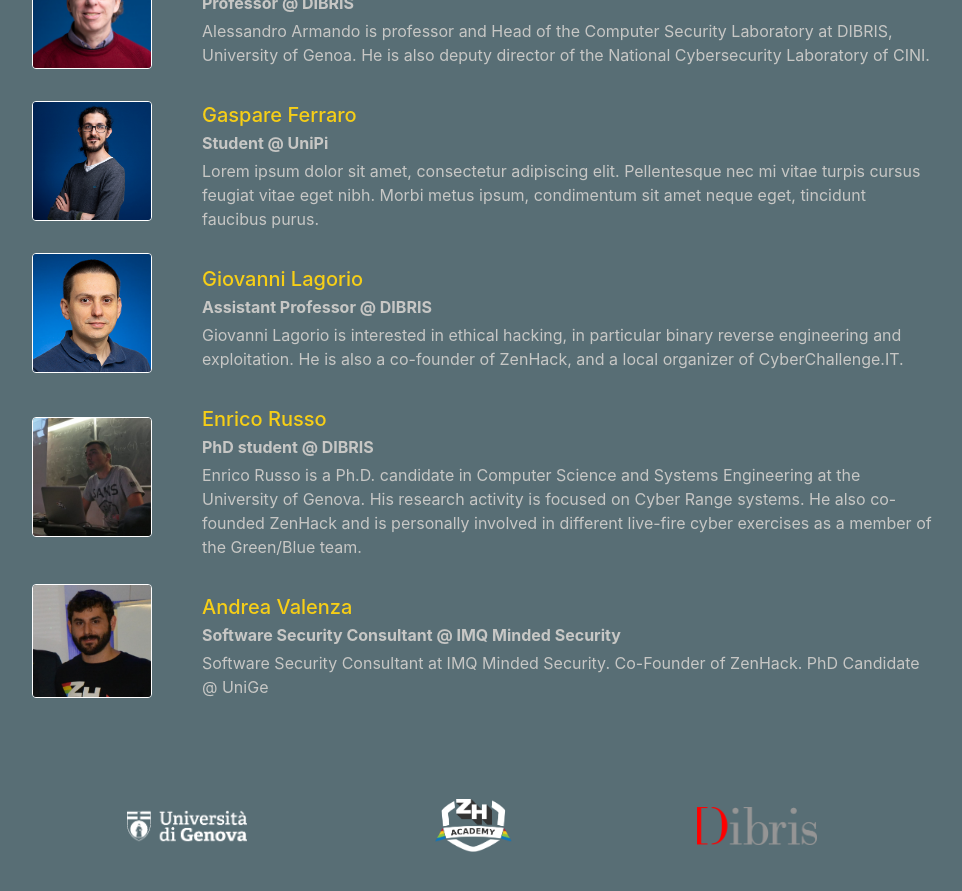
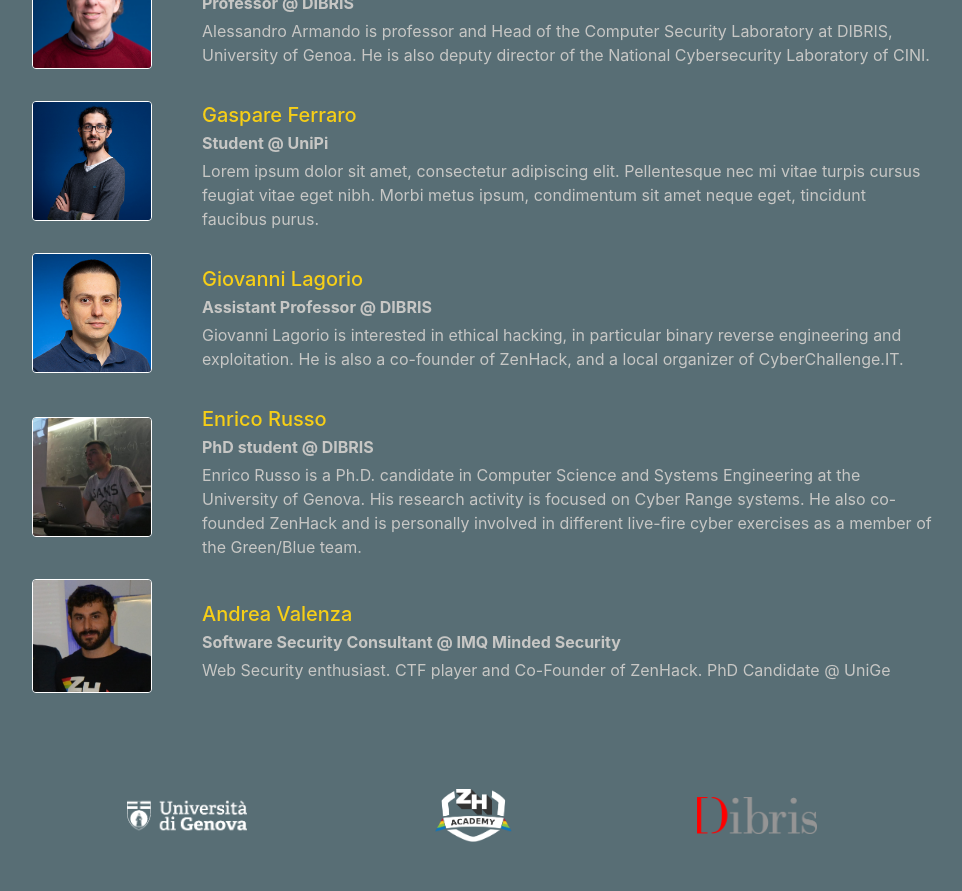
Before and after one commit to alessandroarmando/ZenHackAdemy, a Jekyll site: the page built from index.html, in a window 1280 px wide and 900 px high, scrolled down 1488 px. Shown: the top 891 px of the window, without its empty margins (168-1130 px from the left). Built offline with Jekyll 4.4.1, drawn with Linux system fonts in a browser that asks for light colours; nearby versions of some CDN libraries; comment, search, counter and statistics services are not loaded.

Commit message:
Update members.json

```diff
--- a/_data/members.json
+++ b/_data/members.json
@@ -32,6 +32,6 @@
         "nickname": "avalz",
         "description": "Software Security Consultant @ IMQ Minded Security",
         "link": "https://avalz.it",
-        "bio": "Software Security Consultant at IMQ Minded Security. Co-Founder of ZenHack. PhD Candidate @ UniGe"
+        "bio": "Web Security enthusiast. CTF player and Co-Founder of ZenHack. PhD Candidate @ UniGe"
     }
 ]
```
